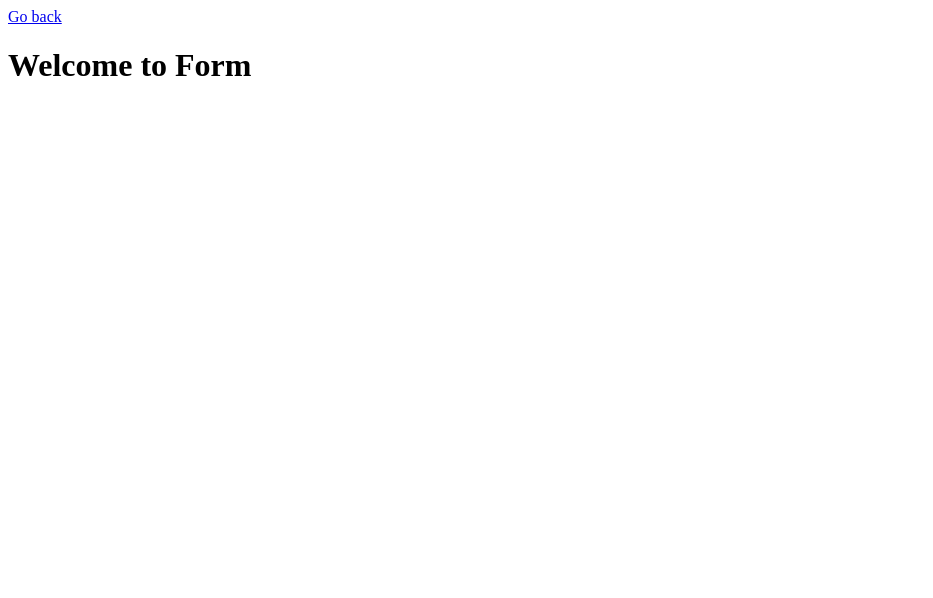
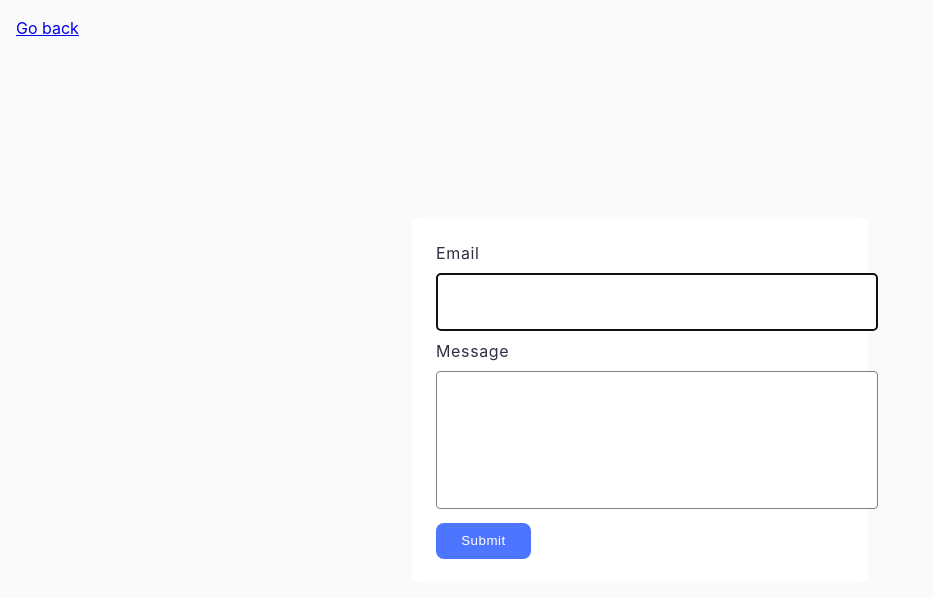
Before and after one commit to pavelfromua/goit-js-hw-09, a website built with Vite: page src/2-form.html in a window 1280 px wide. Shown: the whole page, without its empty margins (0-933 px from the left). Built offline with nearby package versions, Linux system fonts and the light colour scheme.

Commit message:
add form task

```diff
--- a/src/2-form.html
+++ b/src/2-form.html
@@ -9,12 +9,18 @@
   </head>
   <body>
     <main>
-      <a class="back-link" href="./index.html">Go back</a>
-      <div class="container">
-        <h1 class="main-title">
-          <span class="main-title-gradient">Welcome</span> to Form
-        </h1>
-      </div>
+      <a href="./index.html">Go back</a>
+      <form class="feedback-form" autocomplete="off">
+        <label>
+          Email
+          <input type="email" name="email" autofocus />
+        </label>
+        <label>
+          Message
+          <textarea name="message" rows="8"></textarea>
+        </label>
+        <button type="submit">Submit</button>
+      </form>
     </main>
     <script type="module" src="./js/2-form.js"></script>
   </body>
--- a/src/css/styles.css
+++ b/src/css/styles.css
@@ -1,3 +1,14 @@
+body {
+  margin: 16px;
+  font-family: -apple-system, BlinkMacSystemFont, 'Segoe UI', Roboto, Oxygen,
+  Ubuntu, Cantarell, 'Open Sans', 'Helvetica Neue', sans-serif;
+  -webkit-font-smoothing: antialiased;
+  -moz-osx-font-smoothing: grayscale;
+  background-color: #fafafa;
+  color: #212121;
+  line-height: 1.5;
+}
+
 .gallery {
   display: flex;
   flex-wrap: wrap;
@@ -27,3 +38,65 @@
 .gallery-image:hover {
   transform: scale(1.044);
 }
+
+.feedback-form {
+  position: absolute;
+  left: 50%;
+  top: 50%;
+  transform: translate(-50%, -50%);
+  display: flex;
+  flex-direction: column;
+  align-items: flex-start;
+  justify-content: center;
+  max-width: 408px;
+  width: 100%;
+  padding: 24px;
+  gap: 8px;
+  background-color: #fff;
+  border-radius: 8px;
+}
+
+.feedback-form label {
+  max-width: 100%;
+  width: 100%;
+  letter-spacing: 0.04em;
+  color: #2e2f42;
+}
+
+.feedback-form input,
+.feedback-form textarea {
+  max-width: 100%;
+  width: 100%;
+  border: 1px solid #808080;
+  border-radius: 4px;
+}
+
+.feedback-form input {
+  height: 40px;
+  padding: 8px 16px;
+  margin-top: 8px;
+}
+
+.feedback-form textarea {
+  padding: 8px 16px;
+  margin-top: 8px;
+  resize: none;
+}
+
+.feedback-form button {
+  border-radius: 8px;
+  padding: 8px 16px;
+  background-color: #4e75ff;
+  border: none;
+  font-weight: 500;
+  line-height: 1.5;
+  letter-spacing: 0.04em;
+  color: #fff;
+  cursor: pointer;
+  min-width: 95px;
+  transition: background-color 250ms cubic-bezier(0.4, 0, 0.2, 1);
+}
+
+.feedback-form button:hover {
+  background: #6c8cff;
+}
--- a/src/js/1-gallery.js
+++ b/src/js/1-gallery.js
@@ -88,7 +88,7 @@ gallery = new SimpleLightbox('.gallery a', {
   captionDelay: 250,
   animationSpeed: 300,
   overlay: true,
-  overlayOpacity: 0.2
+  overlayOpacity: 0.5
 });
 
 let originalBgColor;
--- a/src/js/2-form.js
+++ b/src/js/2-form.js
@@ -0,0 +1,50 @@
+const formData = {
+  email: "",
+  message: ""
+}
+
+const formKey = 'feedback-form-state';
+const form = document.querySelector('.feedback-form');
+
+form.addEventListener('input', event => {
+  event.preventDefault();
+
+  const { name, value } = event.target;
+  formData[name] = value;
+
+  localStorage.setItem(formKey, JSON.stringify(formData));
+});
+
+form.addEventListener('submit', event => {
+  event.preventDefault();
+
+  const {email, message} = form.elements;
+
+  if (!email.value || !message.value) {
+    alert('Fill please all fields');
+    return;
+  }
+
+  console.log(formData);
+  cleanData();
+});
+
+function cleanData() {
+  for (let key in formData) {
+    formData[key] = "";
+  }
+
+  form.reset();
+  localStorage.removeItem(formKey);
+}
+
+document.addEventListener('DOMContentLoaded', () => {
+  const savedData = localStorage.getItem(formKey);
+
+  if (savedData) {
+    const { email = "", message = "" } = JSON.parse(savedData);
+
+    form.elements.email.value = email;
+    form.elements.message.value = message;
+  }
+});
```
